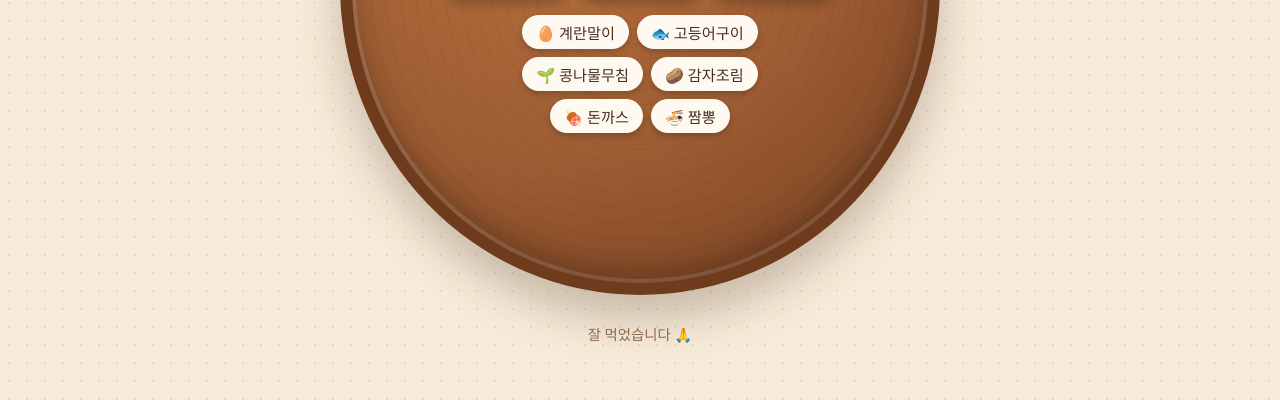
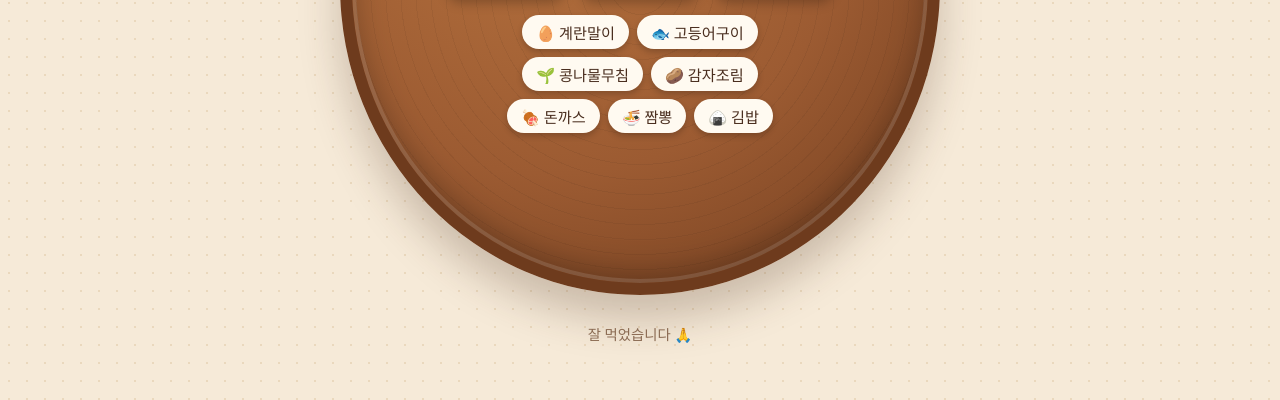
Before and after one commit to gconic/bb02, a plain HTML site: page index.html in a window 1280 px wide. Shown: the part 510-910 px from the top of the page. Drawn offline with Linux system fonts and the light colour scheme.

Commit message:
김밥 추가

```diff
--- a/index.html
+++ b/index.html
@@ -141,6 +141,7 @@
       <li>🥔 감자조림</li>
       <li>🍖 돈까스</li>
       <li>🍜 짬뽕</li>
+      <li>🍙 김밥</li>
     </ul>
   </main>
 
```
